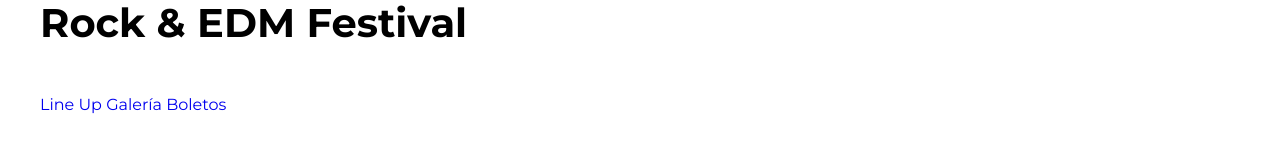
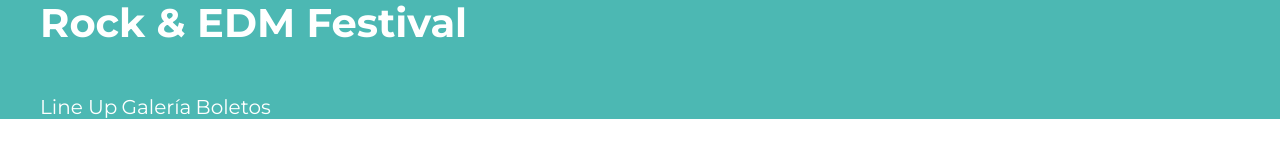
Before and after one commit to WalterCan/FestivalMusica, a website: page index.html in a window 1280 px wide. Drawn offline with Linux system fonts and the light colour scheme.

Commit message:
Creando Mixins

```diff
--- a/index.html
+++ b/index.html
@@ -17,7 +17,7 @@
 		<header class="header">
 			<div class="contenedor contenido-header">
 				<h1>Rock & EDM Festival</h1>
-				<nav class="navegacion-principal">
+				<nav class="navegacion_principal">
 					<a href="#">Line Up</a>
 					<a href="#">Galería</a>
 					<a href="#">Boletos</a>
--- a/src/scss/app.scss
+++ b/src/scss/app.scss
@@ -1,2 +1,3 @@
 @use "base";
+@use "layout";
 // Use compila, Forward apunta al Archivo y va a ir solo en el archivo index
--- a/src/scss/base/_index.scss
+++ b/src/scss/base/_index.scss
@@ -1,3 +1,4 @@
 @forward "variables";
+@forward "mixins";
 @forward "normalize";
 @forward "globales";
--- /dev/null
+++ b/src/scss/base/_mixins.scss
@@ -0,0 +1 @@
+@use "variables" as v;
--- /dev/null
+++ b/src/scss/layout/_header.scss
@@ -0,0 +1,19 @@
+@use "../base/variables" as v;
+@use "../base/mixins" as m;
+
+.header {
+	background-color: v.$verde;
+	h1 {
+		color: v.$blanco;
+	}
+}
+.navegacion_principal {
+	a {
+		color: v.$blanco;
+		font-size: 2rem;
+
+		&:hover {
+			color: v.$amarillo;
+		}
+	}
+}
--- /dev/null
+++ b/src/scss/layout/_index.scss
@@ -0,0 +1 @@
+@forward "header";
```
Also changed, not shown: build/css/app.css.
